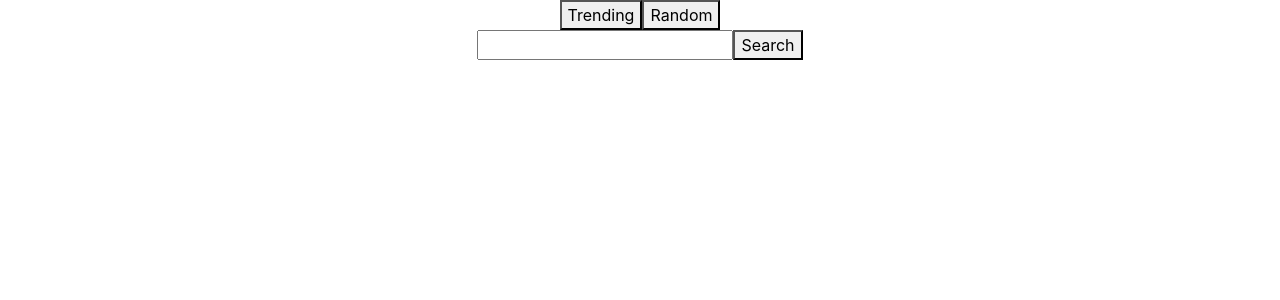
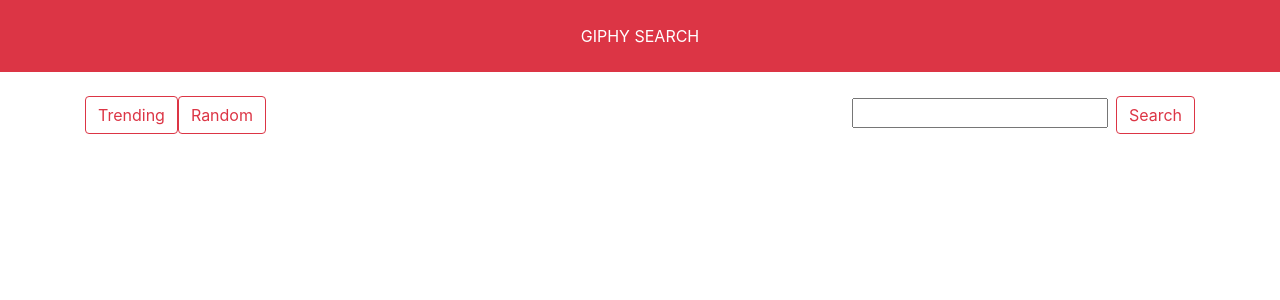
Before and after one commit to PrimeNoodles/-TTPReact-GIPHYAPI, a React (Create React App) app: page / in a window 1280 px wide. Shown: the top 300 px of the page. Built offline with nearby package versions, Linux system fonts and the light colour scheme.

Commit message:
Added Styling

```diff
--- a/src/App.css
+++ b/src/App.css
@@ -36,3 +36,7 @@
     transform: rotate(360deg);
   }
 }
+
+.cardSize{
+  width: 18rem;
+}
--- a/src/App.js
+++ b/src/App.js
@@ -6,9 +6,15 @@
 class App extends Component {
   render(){
     return (
-      <div className="App">
+      <div>
+      <div className = " container-fluid p-4 bg-danger text-white text-center "> GIPHY SEARCH</div>
+      <div className="container">
+        <div>
         <GifCard
         />
+        </div>
+      </div>
+
       </div>
     );
   }
--- a/src/Components/GifCard.js
+++ b/src/Components/GifCard.js
@@ -9,8 +9,9 @@
       super(props);
         this.state={
           gifData: [],
+          randomData: "",
           searchInput: "",
-          show: true,
+          showRandom: null,
         };
       }
 
@@ -18,7 +19,6 @@
   handleInput = (event) => {
     this.setState({searchInput: event.target.value});
   }
-
   handleSearch = () =>{
     const searchInput = this.state.searchInput;
     const API_KEY = process.env.REACT_APP_GIFY_API_KEY;
@@ -26,44 +26,42 @@
     axios
       .get(url, { params: {key: API_KEY}})
       .then((response) =>{
-       this.setState({gifData: response.data});
-       console.log(response.data);
+       this.setState({gifData: response.data.data});
+       this.setState({showRandom : false});
       })
       .catch((err) => {
         console.log(err);
       });
   }
-
   handleTrend = () =>{
     const API_KEY = process.env.REACT_APP_GIFY_API_KEY;
     const url = " http://api.giphy.com/v1/gifs/trending?api_key=" + API_KEY;
      axios
       .get(url, { params: {key: API_KEY}})
       .then((response) =>{
-       this.setState({gifData: response.data});
-       console.log(response.data);
+       this.setState({gifData: response.data.data});
+       this.setState({showRandom : false})
       })
       .catch((err) => {
         console.log(err);
       });
   }
-
   handleRandom = () =>{
     const API_KEY = process.env.REACT_APP_GIFY_API_KEY;
     const url = "http://api.giphy.com/v1/gifs/random?api_key=" + API_KEY;
     axios
       .get(url, { params: {key: API_KEY}})
       .then((response) =>{
-       this.setState({gifData: response.data});
-       console.log(response.data);
+        this.setState({randomData: response.data.data.images.downsized_large.url});
+        this.setState({showRandom : true});
+       console.log(this.state.randomData);
       })
       .catch((err) => {
         console.log(err);
       });
   }
-
-
   render(){
+    let displayRandom = this.state.showrandom;
      return(
        <div>
          <SearchField
@@ -73,8 +71,22 @@
            onTrend = {this.handleTrend}
            onRandom = {this.handleRandom}
          />
+        <div className="row row-cols-1 row-cols-md-3 mt-5">
+          {this.state.gifData.map(data => {
+            if(this.state.showRandom!==true){return (
+              <div  className ="col mb-4">
+               <div class="card border-danger cardSize" >
+                   <div><img src={data.images.downsized_large.url} class="card-img-top" alt="gif"></img>  </div>
+               <div class="card-body text-danger">
+                <h6 class="card-text ">{data.title}</h6>
+               </div>
+               </div>
+             </div>
+            )}
+          })}
+             <div><img src={this.state.randomData}/></div>
+        </div>
        </div>
-
      );
     }
   }
--- a/src/Components/SearchField.js
+++ b/src/Components/SearchField.js
@@ -1,16 +1,16 @@
-import React, { Component } from "react";
+import React from "react";
 
 
 const SearchField = ({value, onChange, onSearch, onTrend, onRandom}) => {
   return(
+    <div className = "d-flex mt-4">
     <div>
-    <div>
-      <button onClick={onTrend}>Trending</button>
-      <button onClick={onRandom}>Random</button>
+      <button className = "btn btn-outline-danger" onClick={onTrend}>Trending</button>
+      <button className = "btn btn-outline-danger" onClick={onRandom}>Random</button>
     </div>
-    <div className = "search">
-      <input value={value} onChange={onChange} />
-      <button onClick={onSearch}>Search</button>
+    <div className = "ml-auto">
+      <input className = "mr-2 " value={value} onChange={onChange} />
+      <button className = "btn btn-outline-danger" onClick={onSearch}>Search</button>
     </div>
      </div>
   );
```
